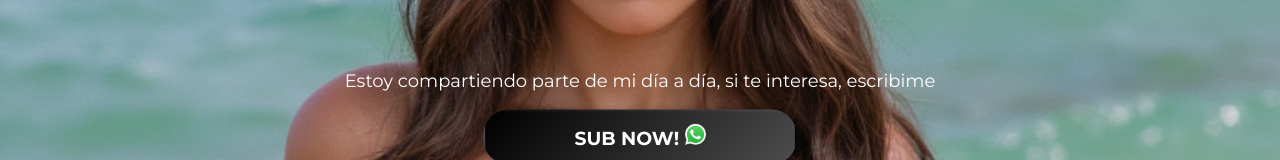
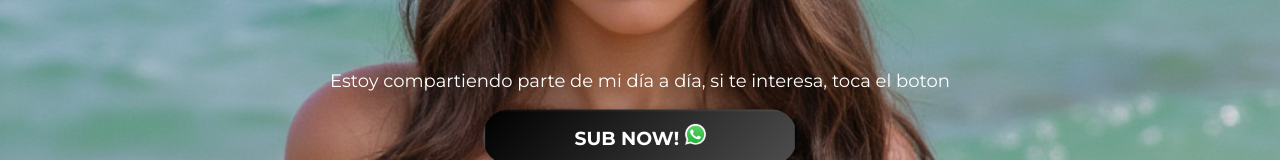
Before and after one commit to martindropzen7776/landingfanvue, a plain HTML site: page index.html in a window 1280 px wide. Shown: the part 239-399 px from the top of the page. Drawn offline with Linux system fonts and the light colour scheme.

Commit message:
Update index.html

```diff
--- a/index.html
+++ b/index.html
@@ -126,7 +126,7 @@
 <body>
     <div class="landing">
         <div class="info">Hablá conmigo</div>
-        <div class="date">Estoy compartiendo parte de mi día a día, si te interesa, escribime</div>
+        <div class="date">Estoy compartiendo parte de mi día a día, si te interesa, toca el boton</div>
 <a href="https://www.fanvue.com/keizmonica" class="button">
     SUB NOW!
     <img src="whatsapp.png" alt="WhatsApp" class="whatsapp-icon">
```
